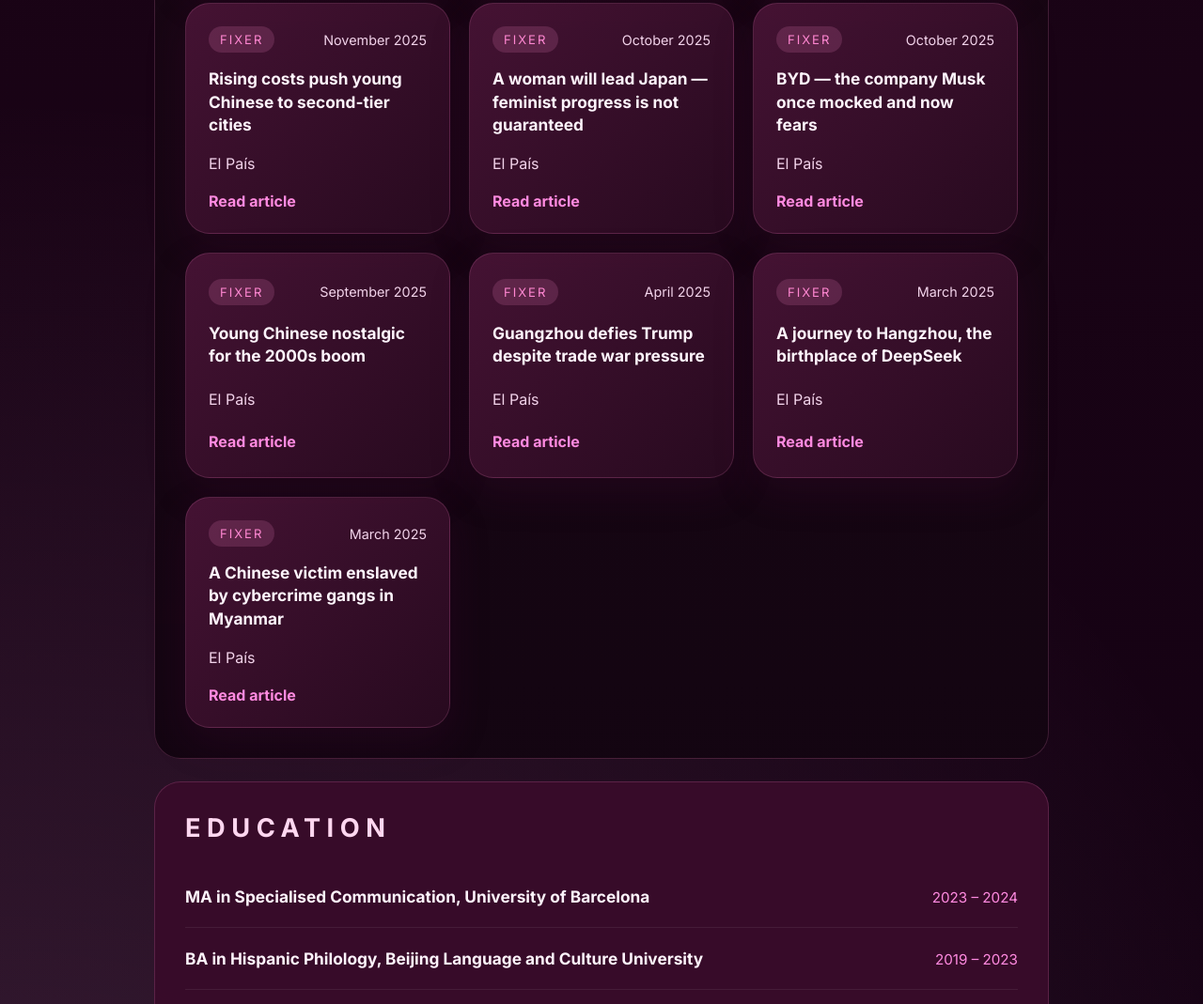
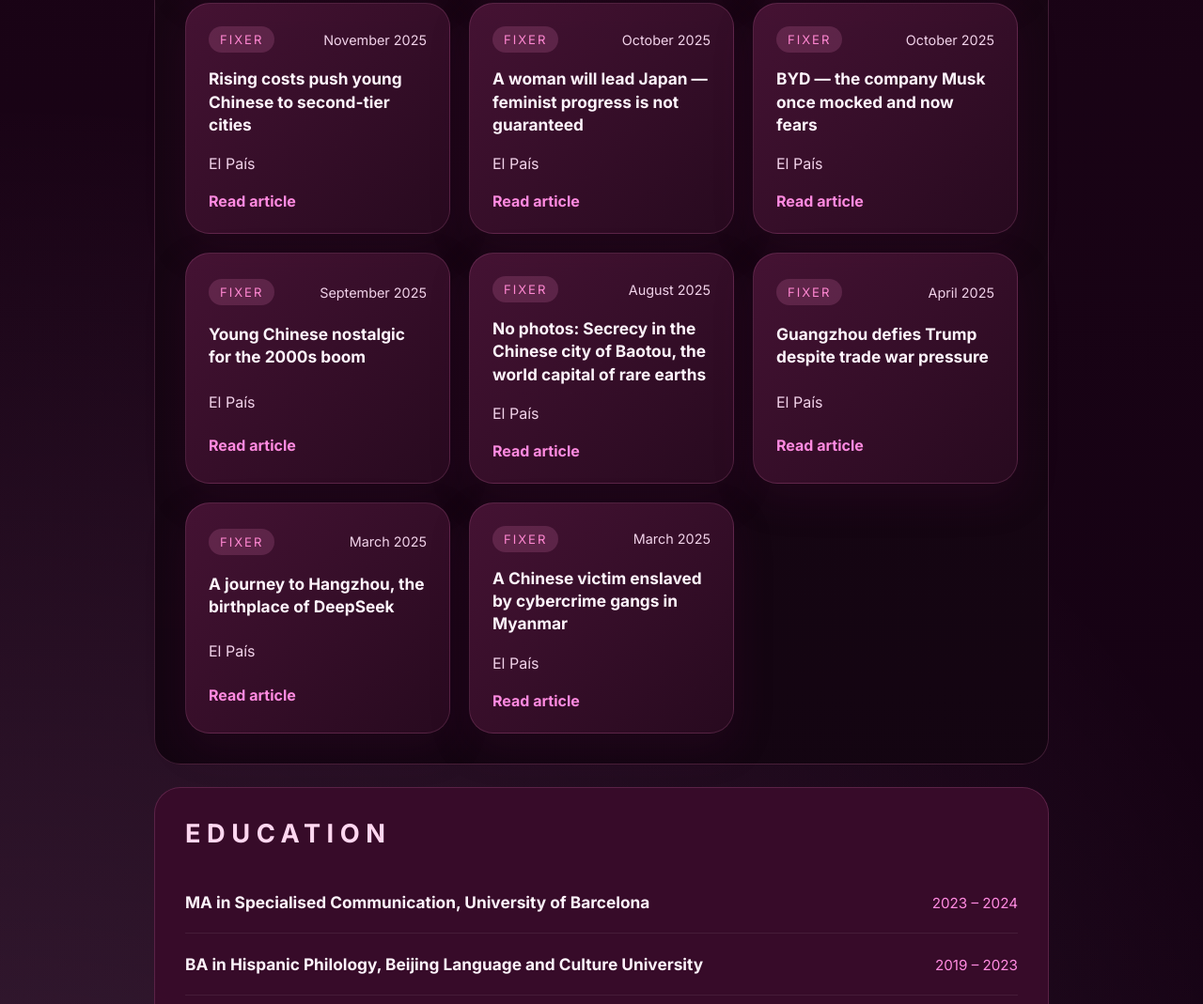
Before and after one commit to Zimeng-site/Portfolio, a website built with Vite: page index.html in a window 1280 px wide. Shown: the part 3634-4703 px from the top of the page at 94% size. Built offline with nearby package versions, Linux system fonts and the light colour scheme.

Commit message:
Update portfolio content

```diff
--- a/index.html
+++ b/index.html
@@ -11,6 +11,14 @@
         href="https://fonts.googleapis.com/css2?family=Inter:wght@400;500;600;700;800&family=Source+Serif+4:wght@400;500;600&display=swap"
         rel="stylesheet" />
     <link rel="stylesheet" href="/src/style.css" />
+    <!-- Google tag (gtag.js) -->
+    <script async src="https://www.googletagmanager.com/gtag/js?id=G-1GTG0695M4"></script>
+    <script>
+        window.dataLayer = window.dataLayer || [];
+        function gtag() { dataLayer.push(arguments); }
+        gtag('js', new Date());
+        gtag('config', 'G-1GTG0695M4');
+    </script>
 </head>
 
 <body>
--- a/src/data.ts
+++ b/src/data.ts
@@ -237,6 +237,13 @@ export const sections: Section[] = [
                 href: 'https://elpais.com/internacional/2025-09-29/la-nostalgia-de-los-jovenes-por-el-boom-de-los-2000-arrasa-en-las-redes-sociales-chinas.html',
             },
             {
+                title: 'No photos: Secrecy in the Chinese city of Baotou, the world capital of rare earths',
+                category: 'Fixer',
+                source: 'El País',
+                date: 'August 2025',
+                href: 'https://elpais.com/internacional/2025-08-02/nada-de-fotos-secretismo-en-la-ciudad-china-de-baotou-capital-mundial-de-las-tierras-raras.html',
+            },
+            {
                 title: 'Guangzhou defies Trump despite trade war pressure',
                 category: 'Fixer',
                 source: 'El País',
```
